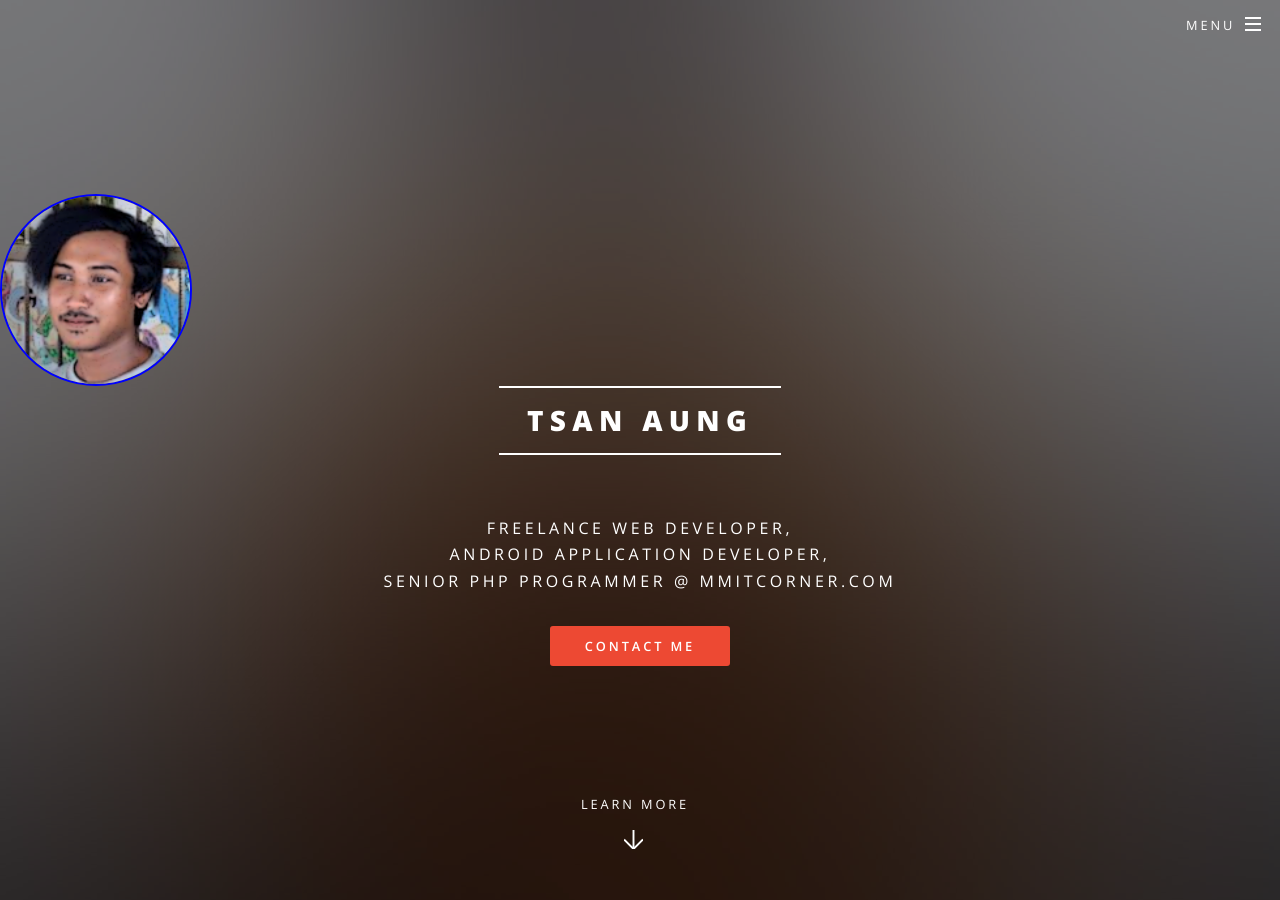
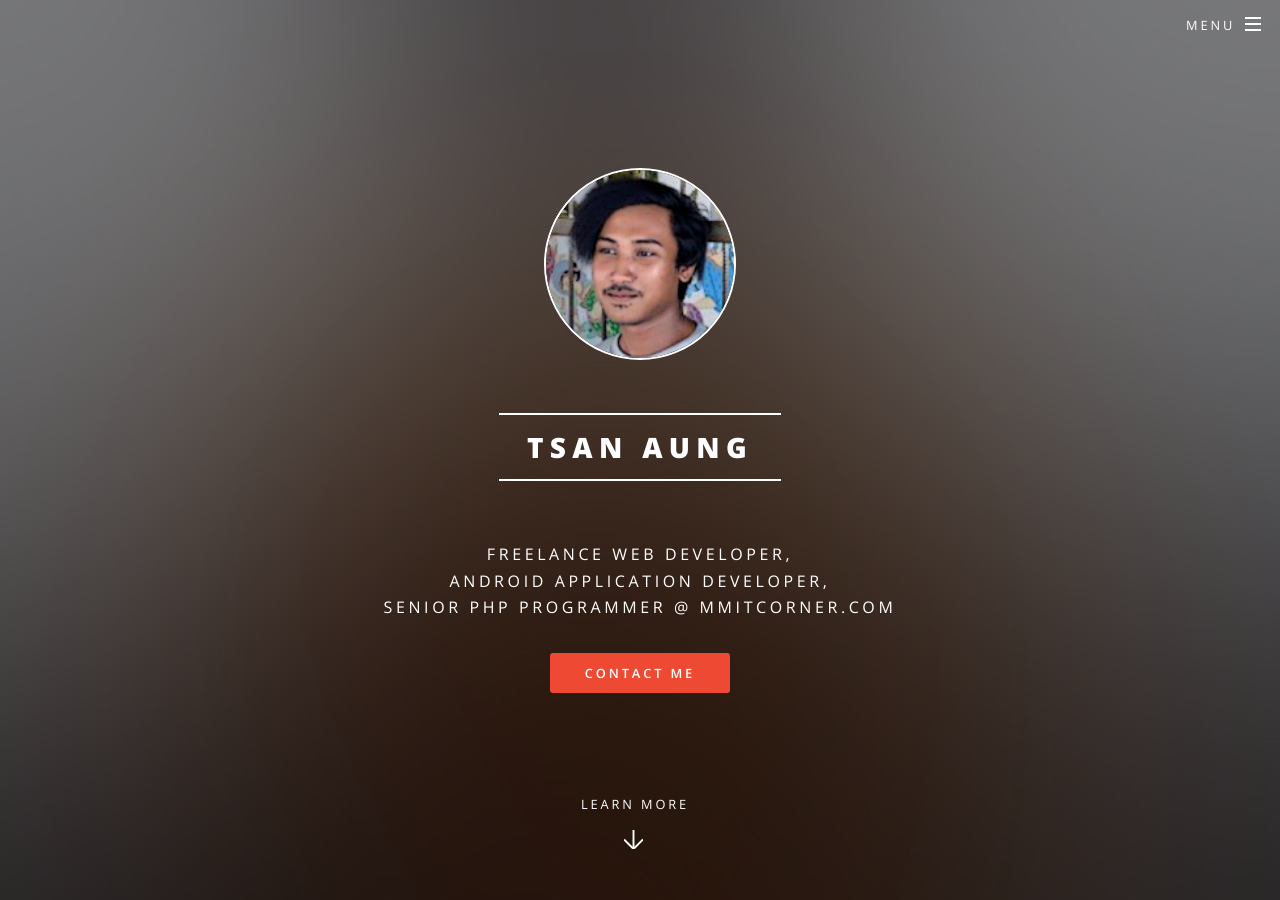
Before and after one commit to tsanaung/tsanaung.github.io, a Jekyll site: the page built from index.html, in a window 1280 px wide and 900 px high. Built offline with Jekyll 4.4.1, drawn with Linux system fonts in a browser that asks for light colours.

Commit message:
Initial commit

```diff
--- a/css/main.scss
+++ b/css/main.scss
@@ -552,7 +552,8 @@ $baseurl: '{{ site.baseurl }}/images';
 	.my_photo {
 		width: 2in;
 		height: 2in;
-		border: 2px solid blue;
+		align-self: center;
+		border: 2px solid white;
 		border-radius: 1in;
 		display: inline-block;
 
--- a/index.html
+++ b/index.html
@@ -3,7 +3,7 @@ layout: landing
 ---
 				<!-- Banner -->
 					<section id="banner">
-						<img class="my_photo" src="images/my_photo.png" alt="" />
+						<img class="my_photo" src="images/my_photo.png" alt="" /> <br/> <br/>
 						<div class="inner">
 							<h2>{{ site.title }}</h2>
 							<p>{{ site.description | markdownify }}</p>
```
